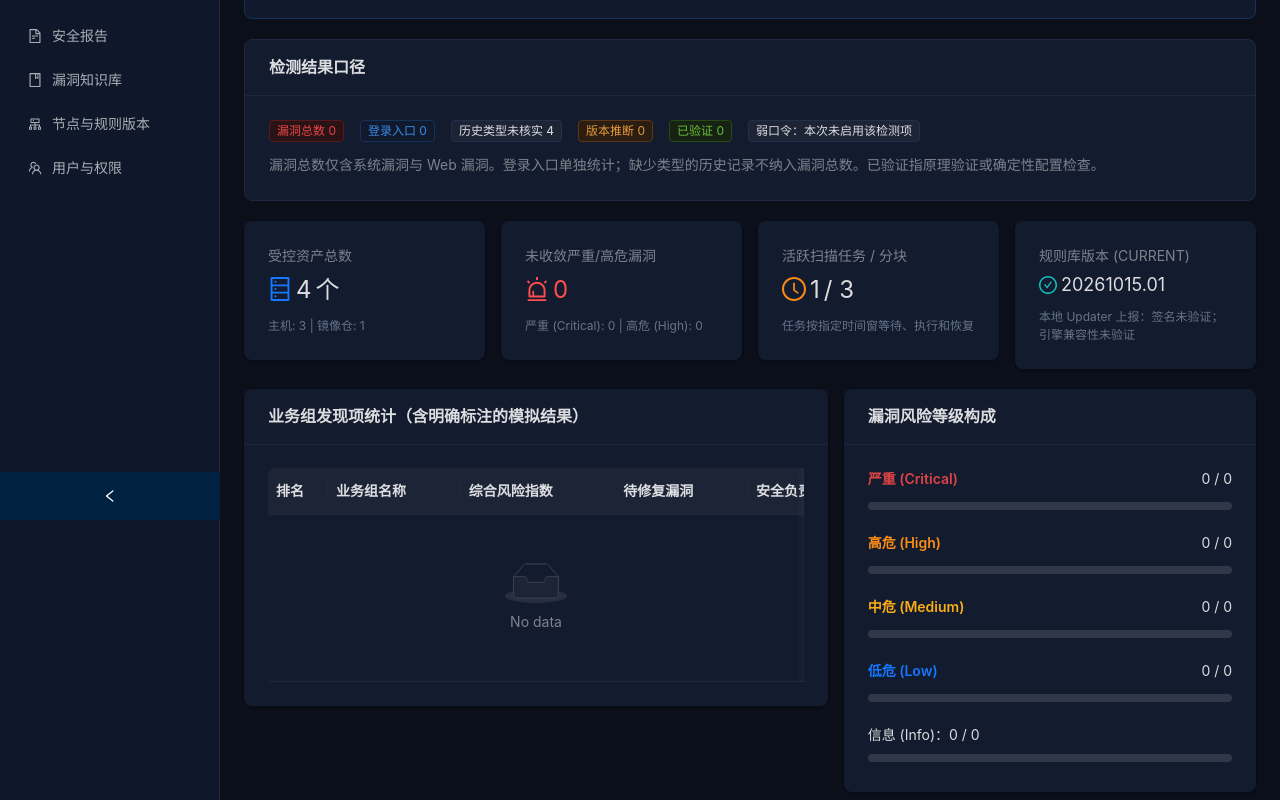
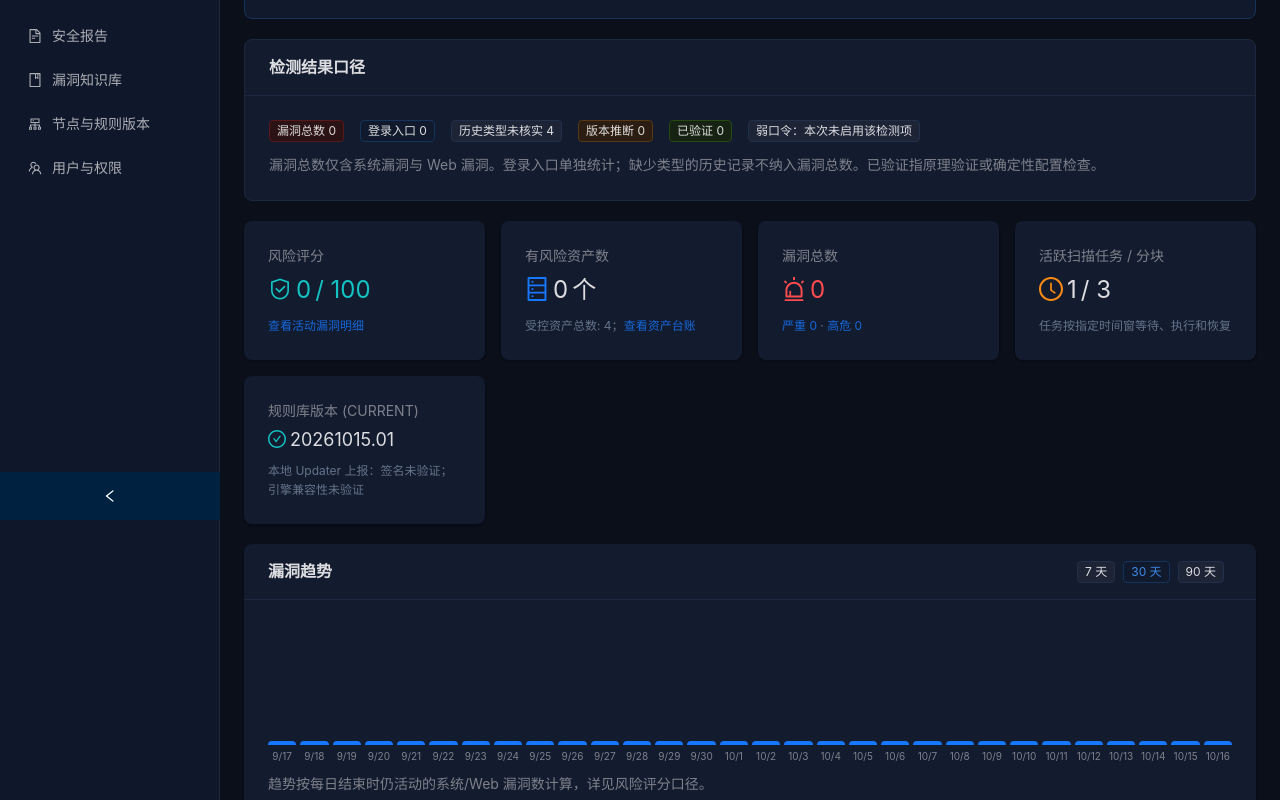
Before and after one commit to xiaoguan521/scanner-platform, a React (Vite) app in the folder web/: page /#/ in a window 1280 px wide. Shown: the part 280-1080 px from the top of the page. Built offline with nearby package versions, Linux system fonts and the light colour scheme.

Commit message:
feat(dashboard): add risk overview and drilldowns

```diff
--- a/web/src/pages/Dashboard/index.tsx
+++ b/web/src/pages/Dashboard/index.tsx
@@ -1,4 +1,4 @@
-import React from 'react';
+import React, { useMemo, useState } from 'react';
 import { Row, Col, Card, Statistic, Progress, Table, Tag, Space, Alert, Typography } from 'antd';
 import {
   SafetyOutlined,
@@ -12,8 +12,10 @@ import { mockAssets, mockFindings, mockTasks, mockRuleBundles } from '../../mock
 import { isDemoMode } from '../../api/client';
 import { useCollection } from '../../api/hooks';
 import { CollectionNotice } from '../../api/CollectionNotice';
+import { Link } from 'react-router-dom';
 
 import { findingCounts, isVulnerability } from '../Findings/presentation';
+import { isActiveVulnerability, riskAssetCount, riskScore, severityDistribution, topRiskAssets, topRiskGroups, vulnerabilityTrend } from './presentation';
 const { Text } = Typography;
 
 export const DashboardPage: React.FC = () => {
@@ -24,14 +26,18 @@ export const DashboardPage: React.FC = () => {
   const currentRule = ruleBundles.find((r) => r.isCurrent);
   const vulnerabilities=findings.filter(isVulnerability);
   const counts=findingCounts(findings);
-  const criticalCount = vulnerabilities.filter((f) => f.severity === 'CRITICAL' && f.status === 'OPEN').length;
-  const highCount = vulnerabilities.filter((f) => f.severity === 'HIGH' && f.status === 'OPEN').length;
+  const activeVulnerabilities = vulnerabilities.filter(isActiveVulnerability);
+  const criticalCount = activeVulnerabilities.filter((f) => f.severity === 'CRITICAL').length;
+  const highCount = activeVulnerabilities.filter((f) => f.severity === 'HIGH').length;
   const totalFindings = vulnerabilities.length;
-
-  const topRiskGroups = Array.from(new Set(vulnerabilities.map(f=>f.businessGroup).filter(Boolean))).map((group,index)=>{
-    const items=vulnerabilities.filter(f=>f.businessGroup===group&&!['FALSE_POSITIVE','FIXED'].includes(f.status));
-    return {key:String(index+1),group,riskScore:Math.min(100,items.reduce((sum,f)=>sum+({CRITICAL:30,HIGH:20,MEDIUM:10,LOW:3,INFO:1}[f.severity]),0)),openVulns:items.length,owner:items[0]?.owner||'—'};
-  }).sort((a,b)=>b.riskScore-a.riskScore).slice(0,5);
+  const [trendDays, setTrendDays] = useState<7 | 30 | 90>(30);
+  const currentRiskScore = riskScore(findings);
+  const riskyAssets = riskAssetCount(findings);
+  const trend = useMemo(() => vulnerabilityTrend(findings, trendDays), [findings, trendDays]);
+  const maxTrend = Math.max(1, ...trend.map(point => point.count));
+  const distribution = severityDistribution(findings);
+  const riskGroups = useMemo(() => topRiskGroups(findings), [findings]);
+  const riskAssets = useMemo(() => topRiskAssets(assets, findings), [assets, findings]);
 
   return (
     <div style={{ display: 'flex', flexDirection: 'column', gap: 20 }}>
@@ -45,20 +51,27 @@ export const DashboardPage: React.FC = () => {
         icon={<SafetyOutlined />}
       />
 
-      <Card title="检测结果口径"><Space wrap><Tag color="red">漏洞总数 {counts.vulnerabilities}</Tag><Tag color="blue">登录入口 {counts.loginEntries}</Tag><Tag>历史类型未核实 {counts.unknown}</Tag><Tag color="orange">版本推断 {counts.version}</Tag><Tag color="green">已验证 {counts.verified}</Tag><Tag>弱口令：本次未启用该检测项</Tag></Space><Typography.Paragraph type="secondary" style={{marginTop:12,marginBottom:0}}>漏洞总数仅含系统漏洞与 Web 漏洞。登录入口单独统计；缺少类型的历史记录不纳入漏洞总数。已验证指原理验证或确定性配置检查。</Typography.Paragraph></Card>
+      <Card title="检测结果口径"><Space wrap>
+        <Tag color="red"><Link to="/findings">漏洞总数 {counts.vulnerabilities}</Link></Tag>
+        <Tag color="blue"><Link to="/findings?risk=login_entry">登录入口 {counts.loginEntries}</Link></Tag>
+        <Tag><Link to="/findings?risk=unknown">历史类型未核实 {counts.unknown}</Link></Tag>
+        <Tag color="orange"><Link to="/findings?method=version">版本推断 {counts.version}</Link></Tag>
+        <Tag color="green"><Link to="/findings?onlyVerified=true">已验证 {counts.verified}</Link></Tag>
+        <Tag>弱口令：本次未启用该检测项</Tag>
+      </Space><Typography.Paragraph type="secondary" style={{marginTop:12,marginBottom:0}}>漏洞总数仅含系统漏洞与 Web 漏洞。登录入口单独统计；缺少类型的历史记录不纳入漏洞总数。已验证指原理验证或确定性配置检查。</Typography.Paragraph></Card>
       {/* 关键统计卡片 */}
       <Row gutter={[16, 16]}>
         <Col xs={24} sm={12} lg={6}>
           <Card bordered={false}>
             <Statistic
-              title="受控资产总数"
-              value={assets.length}
-              suffix="个"
-              prefix={<DatabaseOutlined style={{ color: '#1677ff' }} />}
+              title="风险评分"
+              value={currentRiskScore}
+              suffix="/ 100"
+              valueStyle={{ color: currentRiskScore >= 70 ? '#ff4d4f' : currentRiskScore >= 40 ? '#fa8c16' : '#13c2c2' }}
+              prefix={<SafetyOutlined />}
             />
             <div style={{ marginTop: 8, fontSize: 12, color: '#64748b' }}>
-              主机: {assets.filter((a) => a.kind === 'host').length} | 镜像仓:{' '}
-              {assets.filter((a) => a.kind === 'image_repo').length}
+              <Link to="/findings">查看活动漏洞明细</Link>
             </div>
           </Card>
         </Col>
@@ -66,13 +79,27 @@ export const DashboardPage: React.FC = () => {
         <Col xs={24} sm={12} lg={6}>
           <Card bordered={false}>
             <Statistic
-              title="未收敛严重/高危漏洞"
-              value={criticalCount + highCount}
+              title="有风险资产数"
+              value={riskyAssets}
+              suffix="个"
+              prefix={<DatabaseOutlined style={{ color: '#1677ff' }} />}
+            />
+            <div style={{ marginTop: 8, fontSize: 12, color: '#64748b' }}>
+              受控资产总数: {assets.length}；<Link to="/assets">查看资产台账</Link>
+            </div>
+          </Card>
+        </Col>
+
+        <Col xs={24} sm={12} lg={6}>
+          <Card bordered={false}>
+            <Statistic
+              title="漏洞总数"
+              value={totalFindings}
               valueStyle={{ color: '#ff4d4f' }}
               prefix={<AlertOutlined />}
             />
             <div style={{ marginTop: 8, fontSize: 12, color: '#64748b' }}>
-              严重 (Critical): {criticalCount} | 高危 (High): {highCount}
+              <Link to="/findings?severity=CRITICAL">严重 {criticalCount}</Link> · <Link to="/findings?severity=HIGH">高危 {highCount}</Link>
             </div>
           </Card>
         </Col>
@@ -107,21 +134,33 @@ export const DashboardPage: React.FC = () => {
         </Col>
       </Row>
 
+      <Card title="漏洞趋势" bordered={false} extra={<Space.Compact>
+        {[7, 30, 90].map(days => <Tag key={days} color={trendDays === days ? 'blue' : undefined} style={{ cursor: 'pointer' }} onClick={() => setTrendDays(days as 7 | 30 | 90)}>{days} 天</Tag>)}
+      </Space.Compact>}>
+        <div aria-label={`${trendDays} 天漏洞趋势`} style={{ display: 'flex', alignItems: 'end', gap: 4, minHeight: 150, overflowX: 'auto', padding: '8px 0' }}>
+          {trend.map(point => <div key={point.date} title={`${point.date}：${point.count} 个`} style={{ minWidth: trendDays === 90 ? 12 : 24, flex: 1, display: 'flex', flexDirection: 'column', alignItems: 'center', justifyContent: 'end', gap: 4 }}>
+            <Link to="/findings" aria-label={`${point.date} ${point.count} 个漏洞`} style={{ width: '100%', height: `${Math.max(4, point.count / maxTrend * 112)}px`, background: '#1677ff', borderRadius: '4px 4px 0 0', display: 'block' }} />
+            {(trendDays <= 30 || point.date.endsWith('-01') || point.date.endsWith('-15')) && <Text type="secondary" style={{ fontSize: 10, whiteSpace: 'nowrap' }}>{point.label}</Text>}
+          </div>)}
+        </div>
+        <Text type="secondary">趋势按每日结束时仍活动的系统/Web 漏洞数计算，详见风险评分口径。</Text>
+      </Card>
+
       {/* 风险分布与风险业务组 */}
       <Row gutter={[16, 16]}>
         <Col xs={24} lg={14}>
-          <Card title="业务组发现项统计（含明确标注的模拟结果）" bordered={false}>
+          <Card title="风险最高业务组" bordered={false}>
             <Table
               scroll={{x:600}}
-              dataSource={topRiskGroups}
+              dataSource={riskGroups}
               pagination={false}
               size="middle"
               columns={[
-                { title: '排名', dataIndex: 'key', width: 60 },
-                { title: '业务组名称', dataIndex: 'group' },
+                { title: '排名', render: (_: unknown, __: unknown, index: number) => index + 1, width: 60 },
+                { title: '业务组名称', dataIndex: 'name', render: (name: string) => <Link to={`/findings?businessGroup=${encodeURIComponent(name)}`}>{name}</Link> },
                 {
                   title: '综合风险指数',
-                  dataIndex: 'riskScore',
+                  dataIndex: 'score',
                   render: (score: number) => (
                     <Progress
                       percent={score}
@@ -132,13 +171,12 @@ export const DashboardPage: React.FC = () => {
                   ),
                 },
                 {
-                  title: '待修复漏洞',
-                  dataIndex: 'openVulns',
+                  title: '活动漏洞',
+                  dataIndex: 'openCount',
                   render: (v: number) => (
                     <Tag color={v > 0 ? 'red' : 'green'}>{v} 个未修复</Tag>
                   ),
                 },
-                { title: '安全负责人', dataIndex: 'owner', width: 120 },
               ]}
             />
           </Card>
@@ -152,9 +190,9 @@ export const DashboardPage: React.FC = () => {
                   <Text type="danger" strong>
                     严重 (Critical)
                   </Text>
-                  <span>{vulnerabilities.filter((f) => f.severity === 'CRITICAL').length} / {totalFindings}</span>
+                    <Link to="/findings?severity=CRITICAL">{distribution.CRITICAL} / {totalFindings}</Link>
                 </div>
-                <Progress percent={totalFindings ? Math.round(vulnerabilities.filter((f) => f.severity === 'CRITICAL').length / totalFindings * 100) : 0} strokeColor="#ff4d4f" showInfo={false} />
+                <Progress percent={totalFindings ? Math.round(distribution.CRITICAL / totalFindings * 100) : 0} strokeColor="#ff4d4f" showInfo={false} />
               </div>
 
               <div>
@@ -162,9 +200,9 @@ export const DashboardPage: React.FC = () => {
                   <Text style={{ color: '#fa8c16' }} strong>
                     高危 (High)
                   </Text>
-                  <span>{vulnerabilities.filter((f) => f.severity === 'HIGH').length} / {totalFindings}</span>
+                  <Link to="/findings?severity=HIGH">{distribution.HIGH} / {totalFindings}</Link>
                 </div>
-                <Progress percent={totalFindings ? Math.round(vulnerabilities.filter((f) => f.severity === 'HIGH').length / totalFindings * 100) : 0} strokeColor="#fa8c16" showInfo={false} />
+                <Progress percent={totalFindings ? Math.round(distribution.HIGH / totalFindings * 100) : 0} strokeColor="#fa8c16" showInfo={false} />
               </div>
 
               <div>
@@ -172,9 +210,9 @@ export const DashboardPage: React.FC = () => {
                   <Text style={{ color: '#faad14' }} strong>
                     中危 (Medium)
                   </Text>
-                  <span>{vulnerabilities.filter((f) => f.severity === 'MEDIUM').length} / {totalFindings}</span>
+                  <Link to="/findings?severity=MEDIUM">{distribution.MEDIUM} / {totalFindings}</Link>
                 </div>
-                <Progress percent={totalFindings ? Math.round(vulnerabilities.filter((f) => f.severity === 'MEDIUM').length / totalFindings * 100) : 0} strokeColor="#faad14" showInfo={false} />
+                <Progress percent={totalFindings ? Math.round(distribution.MEDIUM / totalFindings * 100) : 0} strokeColor="#faad14" showInfo={false} />
               </div>
 
               <div>
@@ -182,15 +220,24 @@ export const DashboardPage: React.FC = () => {
                   <Text style={{ color: '#1677ff' }} strong>
                     低危 (Low)
                   </Text>
-                  <span>{vulnerabilities.filter((f) => f.severity === 'LOW').length} / {totalFindings}</span>
+                  <Link to="/findings?severity=LOW">{distribution.LOW} / {totalFindings}</Link>
                 </div>
-                <Progress percent={totalFindings ? Math.round(vulnerabilities.filter((f) => f.severity === 'LOW').length / totalFindings * 100) : 0} strokeColor="#1677ff" showInfo={false} />
+                <Progress percent={totalFindings ? Math.round(distribution.LOW / totalFindings * 100) : 0} strokeColor="#1677ff" showInfo={false} />
               </div>
-              <div><Text>信息 (Info)：{vulnerabilities.filter(f=>f.severity==='INFO').length} / {totalFindings}</Text><Progress percent={totalFindings?Math.round(vulnerabilities.filter(f=>f.severity==='INFO').length/totalFindings*100):0} showInfo={false}/></div>
+              <div><Text>信息 (Info)：<Link to="/findings?severity=INFO">{distribution.INFO} / {totalFindings}</Link></Text><Progress percent={totalFindings?Math.round(distribution.INFO/totalFindings*100):0} showInfo={false}/></div>
             </div>
           </Card>
         </Col>
       </Row>
+
+      <Card title="风险最高资产" bordered={false}>
+        <Table dataSource={riskAssets} rowKey="id" pagination={false} size="small" columns={[
+          { title: '资产', render: (_: unknown, item: { id: string; name: string; address: string }) => <Link to={`/findings?assetId=${encodeURIComponent(item.id)}`}>{item.name}</Link> },
+          { title: '地址', dataIndex: 'address' },
+          { title: '风险指数', dataIndex: 'score', render: (score: number) => <Progress percent={score} size="small" /> },
+          { title: '活动漏洞', dataIndex: 'openCount' },
+        ]} locale={{ emptyText: '暂无活动漏洞资产' }} />
+      </Card>
 
       {/* 近期扫描任务执行流 */}
       <Card title="正在执行与近期任务" bordered={false}>
--- /dev/null
+++ b/web/src/pages/Dashboard/presentation.ts
@@ -0,0 +1,120 @@
+import type { Asset, Finding } from '../../types';
+import { isVulnerability } from '../Findings/presentation';
+
+export const severityWeights: Record<Finding['severity'], number> = {
+  CRITICAL: 30,
+  HIGH: 20,
+  MEDIUM: 10,
+  LOW: 3,
+  INFO: 1,
+};
+
+const inactiveStatuses = new Set(['FIXED', 'FALSE_POSITIVE']);
+
+export function isActiveVulnerability(finding: Finding): boolean {
+  return isVulnerability(finding) && !inactiveStatuses.has(finding.status);
+}
+
+export function findingRiskContribution(finding: Finding): number {
+  if (!isActiveVulnerability(finding)) return 0;
+  const base = severityWeights[finding.severity] ?? 0;
+  return finding.status === 'ACCEPTED_RISK' ? base * 0.25 : base;
+}
+
+export function riskScore(findings: Finding[]): number {
+  return Math.min(100, Math.round(findings.reduce((total, finding) => total + findingRiskContribution(finding), 0)));
+}
+
+export function riskAssetCount(findings: Finding[]): number {
+  const assets = new Set<string>();
+  for (const finding of findings) {
+    if (!isActiveVulnerability(finding)) continue;
+    if (finding.assetId) {
+      assets.add(finding.assetId);
+      continue;
+    }
+    const separator = finding.target.lastIndexOf(':');
+    assets.add(separator > 0 ? finding.target.slice(0, separator) : finding.target);
+  }
+  return assets.size;
+}
+
+export function severityDistribution(findings: Finding[]): Record<Finding['severity'], number> {
+  const distribution: Record<Finding['severity'], number> = { CRITICAL: 0, HIGH: 0, MEDIUM: 0, LOW: 0, INFO: 0 };
+  for (const finding of findings) {
+    if (isVulnerability(finding)) distribution[finding.severity] += 1;
+  }
+  return distribution;
+}
+
+export interface TrendPoint {
+  date: string;
+  label: string;
+  count: number;
+}
+
+function dateKey(value: Date): string {
+  return value.toISOString().slice(0, 10);
+}
+
+export function vulnerabilityTrend(findings: Finding[], days: 7 | 30 | 90, now = new Date()): TrendPoint[] {
+  const end = new Date(Date.UTC(now.getUTCFullYear(), now.getUTCMonth(), now.getUTCDate()));
+  return Array.from({ length: days }, (_, index) => {
+    const date = new Date(end);
+    date.setUTCDate(end.getUTCDate() - days + index + 1);
+    const bucketEnd = new Date(date);
+    bucketEnd.setUTCHours(23, 59, 59, 999);
+    const count = findings.filter((finding) => {
+      if (!isVulnerability(finding) || inactiveStatuses.has(finding.status)) return false;
+      const firstSeen = Date.parse(finding.firstSeen);
+      if (!Number.isFinite(firstSeen) || firstSeen > bucketEnd.getTime()) return false;
+      const resolvedAt = finding.resolvedAt ? Date.parse(finding.resolvedAt) : NaN;
+      return !Number.isFinite(resolvedAt) || resolvedAt > bucketEnd.getTime();
+    }).length;
+    return { date: dateKey(date), label: date.toLocaleDateString('zh-CN', { month: 'numeric', day: 'numeric', timeZone: 'UTC' }), count };
+  });
+}
+
+export interface RiskGroup {
+  name: string;
+  score: number;
+  openCount: number;
+}
+
+export function topRiskGroups(findings: Finding[], limit = 5): RiskGroup[] {
+  const groups = new Map<string, Finding[]>();
+  for (const finding of findings) {
+    if (!isActiveVulnerability(finding) || !finding.businessGroup) continue;
+    const items = groups.get(finding.businessGroup) ?? [];
+    items.push(finding);
+    groups.set(finding.businessGroup, items);
+  }
+  return [...groups.entries()].map(([name, items]) => ({
+    name,
+    score: Math.min(100, Math.round(items.reduce((total, finding) => total + findingRiskContribution(finding), 0))),
+    openCount: items.length,
+  })).sort((a, b) => b.score - a.score || b.openCount - a.openCount || a.name.localeCompare(b.name)).slice(0, limit);
+}
+
+export interface RiskAsset {
+  id: string;
+  name: string;
+  address: string;
+  score: number;
+  openCount: number;
+}
+
+export function topRiskAssets(assets: Asset[], findings: Finding[], limit = 5): RiskAsset[] {
+  return assets.map((asset) => {
+    const items = findings.filter((finding) => isActiveVulnerability(finding) && (
+      finding.assetId === asset.id || finding.target === asset.address || finding.target.startsWith(`${asset.address}:`)
+    ));
+    return {
+      id: asset.id,
+      name: asset.name || asset.address,
+      address: asset.address,
+      score: Math.min(100, Math.round(items.reduce((total, finding) => total + findingRiskContribution(finding), 0))),
+      openCount: items.length,
+    };
+  }).filter((asset) => asset.openCount > 0).sort((a, b) => b.score - a.score || b.openCount - a.openCount || a.name.localeCompare(b.name)).slice(0, limit);
+}
--- a/web/src/pages/Findings/filters.ts
+++ b/web/src/pages/Findings/filters.ts
@@ -8,7 +8,7 @@ const filterValues = {
 } as const;
 
 type ClassificationKey = keyof typeof filterValues;
-export type FindingFilters = { [K in ClassificationKey]: (typeof filterValues)[K][number] } & { onlyVerified: boolean };
+export type FindingFilters = { [K in ClassificationKey]: (typeof filterValues)[K][number] } & { onlyVerified: boolean; businessGroup: string; assetId: string };
 
 export function readFindingFilters(params: URLSearchParams): FindingFilters {
   const classification = Object.fromEntries(Object.entries(filterValues).map(([key, allowed]) => {
@@ -16,7 +16,10 @@ export function readFindingFilters(params: URLSearchParams): FindingFilters {
     return [key, values.length === 1 && (allowed as readonly string[]).includes(values[0]) ? values[0] : 'ALL'];
   })) as Pick<FindingFilters, ClassificationKey>;
   const verified = params.getAll('onlyVerified');
-  return { ...classification, onlyVerified: verified.length === 1 && verified[0] === 'true' };
+  const businessGroups = params.getAll('businessGroup');
+  const assets = params.getAll('assetId');
+  const readText = (values: string[]) => values.length === 1 && values[0].trim().length <= 160 ? values[0].trim() : '';
+  return { ...classification, onlyVerified: verified.length === 1 && verified[0] === 'true', businessGroup: readText(businessGroups), assetId: readText(assets) };
 }
 
 // Preserve route parameters owned by other features, but never persist free text.
@@ -29,6 +32,10 @@ export function writeFindingFilters(params: URLSearchParams, filters: FindingFil
   }
   next.delete('onlyVerified');
   if (filters.onlyVerified === true) next.set('onlyVerified', 'true');
+  next.delete('businessGroup');
+  if (filters.businessGroup.trim()) next.set('businessGroup', filters.businessGroup.trim());
+  next.delete('assetId');
+  if (filters.assetId.trim()) next.set('assetId', filters.assetId.trim());
   next.delete('q');
   return next;
 }
--- a/web/src/pages/Findings/index.tsx
+++ b/web/src/pages/Findings/index.tsx
@@ -43,7 +43,7 @@ export const FindingsPage: React.FC = () => {
   const [searchParams, setSearchParams] = useSearchParams();
   const filters = readFindingFilters(searchParams);
   const { severity: severityFilter, status: statusFilter, method: methodFilter,
-    confidence: confidenceFilter, risk: riskFilter, onlyVerified } = filters;
+    confidence: confidenceFilter, risk: riskFilter, onlyVerified, businessGroup, assetId } = filters;
   const search = searchParams.toString();
   useEffect(() => {
     const canonical = writeFindingFilters(searchParams, readFindingFilters(searchParams));
@@ -155,6 +155,8 @@ export const FindingsPage: React.FC = () => {
     if(methodFilter!=='ALL'&&(f.detectMethod??'unknown')!==methodFilter)return false;
     if(confidenceFilter!=='ALL'&&(f.confidence??'unknown')!==confidenceFilter)return false;
     if(riskFilter!=='ALL'&&(f.riskType??'unknown')!==riskFilter)return false;
+    if(businessGroup&&f.businessGroup!==businessGroup)return false;
+    if(assetId&&f.assetId!==assetId)return false;
     if(onlyVerified&&!isVerifiedFinding(f))return false;
     if (severityFilter !== 'ALL' && f.severity !== severityFilter) return false;
     if (statusFilter !== 'ALL' && f.status !== statusFilter) return false;
@@ -231,6 +233,8 @@ export const FindingsPage: React.FC = () => {
         <Select aria-label="置信度筛选" value={confidenceFilter} onChange={confidence => updateFilters({ confidence })} style={{width:180}} options={[{value:'ALL',label:'全部置信度'},...Object.entries(confidenceLabels).map(([value,label])=>({value,label}))]}/>
         <Select aria-label="风险类型筛选" value={riskFilter} onChange={risk => updateFilters({ risk })} style={{width:190}} options={[{value:'ALL',label:'全部类型'},...Object.entries(riskLabels).map(([value,label])=>({value,label}))]}/>
         <Checkbox checked={onlyVerified} onChange={e=>updateFilters({ onlyVerified: e.target.checked })}>仅已验证（原理验证 / 配置检查）</Checkbox>
+        {businessGroup&&<Tag closable onClose={()=>updateFilters({businessGroup:''})}>业务组：{businessGroup}</Tag>}
+        {assetId&&<Tag closable onClose={()=>updateFilters({assetId:''})}>资产：{assetId}</Tag>}
       </Space>
       <Alert showIcon type="info" message="版本推断没有实际验证漏洞。未标注检测方式的历史结果显示为未核实；扫描完整性不等同于原理验证。"/>
       <Input aria-label="按目标、组件或 CVE 筛选" placeholder="按目标、服务器别名、组件或 CVE 筛选" allowClear value={query} onChange={event => setQuery(event.target.value)} style={{maxWidth:480}} />
```
Also changed, not shown: 5 other files (tests, documents, lock files or other folders).
